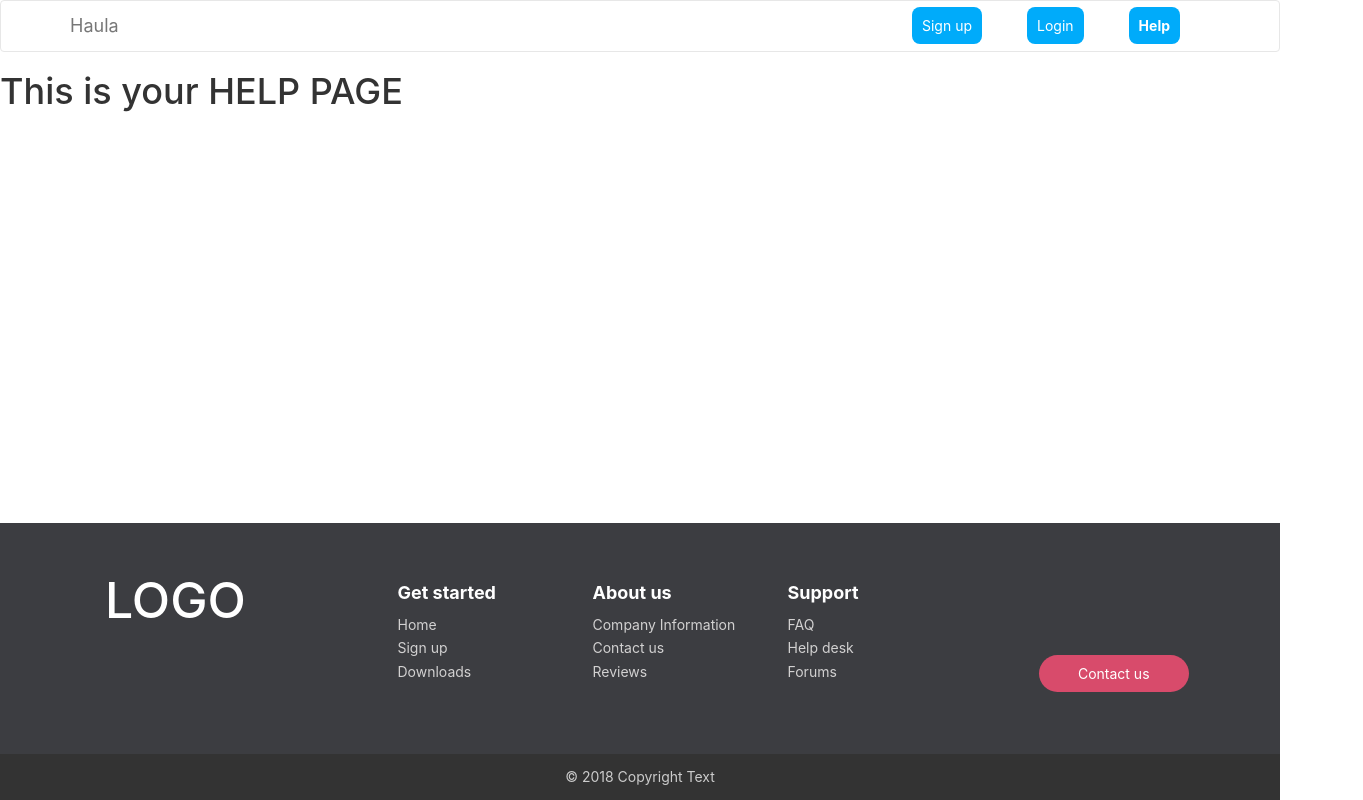
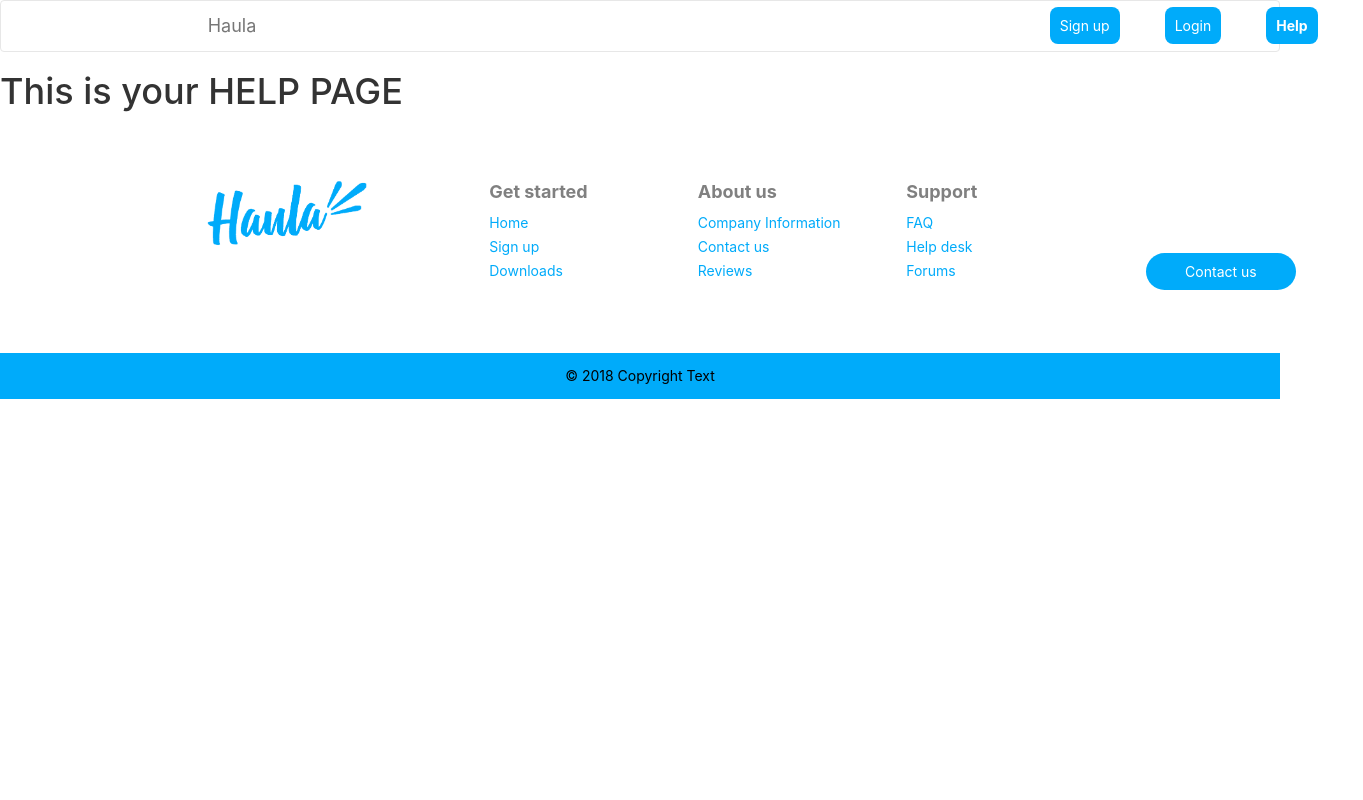
Before and after one commit to CodeWaala/ProjectGamma, a React (Create React App) app in the folder client/haula/: page /Help in a window 1280 px wide. Shown: the whole page, 1363 px wide, since content can reach past the window. Built offline with nearby package versions, Linux system fonts and the light colour scheme; what react-google-maps would draw is missing.

Commit message:
Added footer

```diff
--- a/client/haula/src/Shared/footer/footer.css
+++ b/client/haula/src/Shared/footer/footer.css
@@ -1,11 +1,29 @@
 #Footer {
-  background-color: #3c3d41;
+  background-color: white;
   color: white;
   padding-top: 30px;
-  position: fixed;
+  position: relative;
   left: 0;
   bottom: 0;
   width: 100%;
+}
+
+.logoFooter {
+  height:80px;
+}
+
+.btn {
+  background-color: rgb(0,171,250) !important;
+}
+
+.mainMenu>li>a, .firstMenu>li>a, .secondMenu>li>a {
+  color: rgb(0, 171, 250) !important;
+  padding-bottom: 105px !important;
+}
+
+.mainMenu>li>a:Hover, .firstMenu>li>a:Hover, .secondMenu>li>a:Hover {
+  color: gray !important;
+  padding-bottom: 105px !important;
 }
 
 #Footer .footer-copyright {
@@ -13,6 +31,9 @@
   padding-top: 3px;
   padding-bottom: 3px;
   text-align: center;
+}
+.getStarted {
+  margin-right: 20px !important;
 }
 
 #Footer .row {
@@ -26,7 +47,7 @@
 
 #Footer .footer-copyright p {
   margin: 10px;
-  color: #ccc;
+  color: black;
 }
 
 #Footer ul {
@@ -40,6 +61,7 @@
   color: white;
   font-weight: bold;
   margin-top: 30px;
+  color:gray;
 }
 
 #Footer h2 a {
@@ -90,7 +112,7 @@
 
 #Footer .btn {
   color: white;
-  background-color: #d84b6b;
+  background-color: rgb(0,171,250);
   border-radius: 20px;
   border: none;
   width: 150px;
@@ -103,6 +125,9 @@
 @media screen and (max-width: 767px) {
   #myFooter {
     text-align: center;
+  }
+  .container {
+    margin-left: 15%;
   }
 }
 
@@ -131,3 +156,11 @@ body {
   flex: 0 0 auto;
   -webkit-flex: 0 0 auto;
 }
+
+.footer-copyright {
+  background-color: rgb(0, 171, 250) !important;
+}
+
+.container {
+  margin-left: 15%;
+}
--- a/client/haula/src/Shared/footer/footer.js
+++ b/client/haula/src/Shared/footer/footer.js
@@ -1,20 +1,21 @@
 import React, { Component } from "react";
 import "./footer.css";
+import logoFooter from "../../Pages/Home/components/images/logo_blue.png";
 
 export class Footer extends Component {
   render() {
     return (
       <footer id="Footer">
-        <div class="container flex-1">
+        <div className="container flex-1">
           <div class="row">
             <div class="col-sm-3">
               <h2 class="logo">
-                <a href="#"> LOGO </a>
+                <a href="#"><img src={logoFooter} className="logoFooter" />  </a>
               </h2>
             </div>
-            <div class="col-sm-2">
+            <div className="col-sm-2 getStarted">
               <h5>Get started</h5>
-              <ul>
+              <ul className="mainMenu">
                 <li>
                   <a href="#">Home</a>
                 </li>
@@ -26,9 +27,9 @@ export class Footer extends Component {
                 </li>
               </ul>
             </div>
-            <div class="col-sm-2">
+            <div className="col-sm-2 getStarted">
               <h5>About us</h5>
-              <ul>
+              <ul className="firstMenu">
                 <li>
                   <a href="#">Company Information</a>
                 </li>
@@ -40,9 +41,9 @@ export class Footer extends Component {
                 </li>
               </ul>
             </div>
-            <div class="col-sm-2">
+            <div className="col-sm-2">
               <h5>Support</h5>
-              <ul>
+              <ul className="secondMenu">
                 <li>
                   <a href="#">FAQ</a>
                 </li>
@@ -54,7 +55,7 @@ export class Footer extends Component {
                 </li>
               </ul>
             </div>
-            <div class="col-sm-3">
+            <div className="col-sm-3 socialNetworks">
               <div class="social-networks">
                 <a href="#" class="twitter">
                   <i class="fa fa-twitter" />
@@ -66,13 +67,13 @@ export class Footer extends Component {
                   <i class="fa fa-google-plus" />
                 </a>
               </div>
-              <button type="button" class="btn btn-default">
+              <button type="button" className="btn">
                 Contact us
               </button>
             </div>
           </div>
         </div>
-        <div class="footer-copyright flex-2">
+        <div className="footer-copyright flex-2">
           <p>© 2018 Copyright Text </p>
         </div>
       </footer>
```
